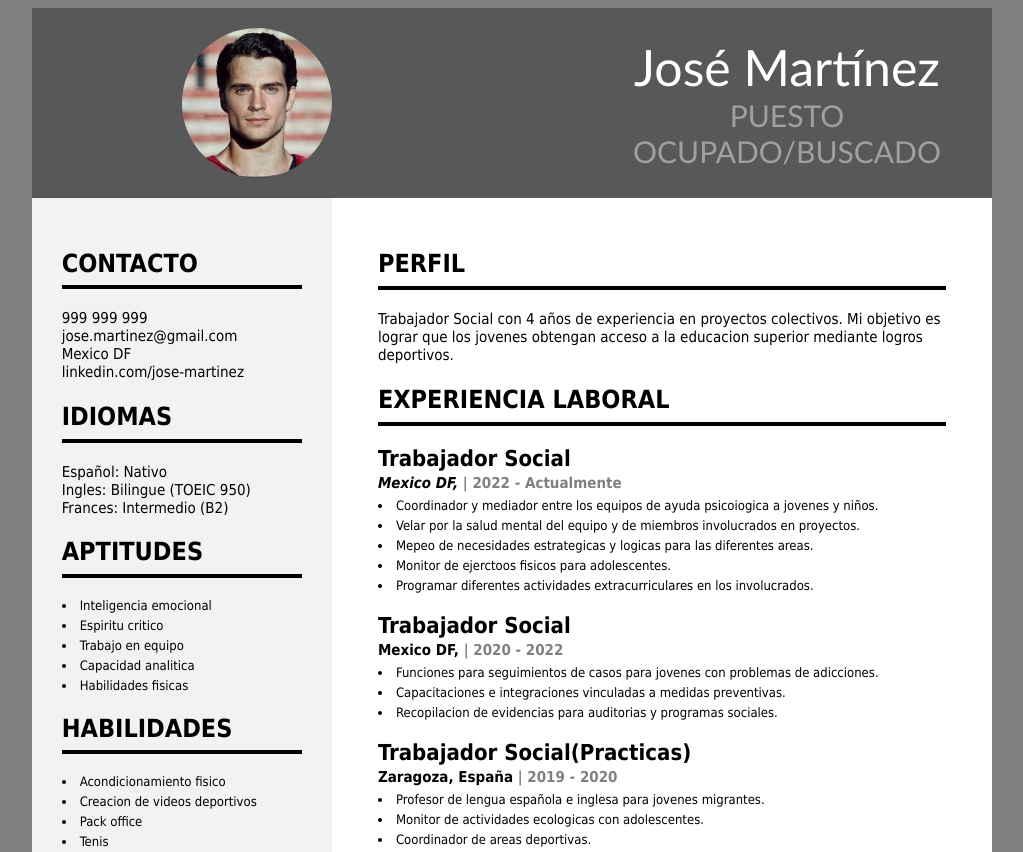
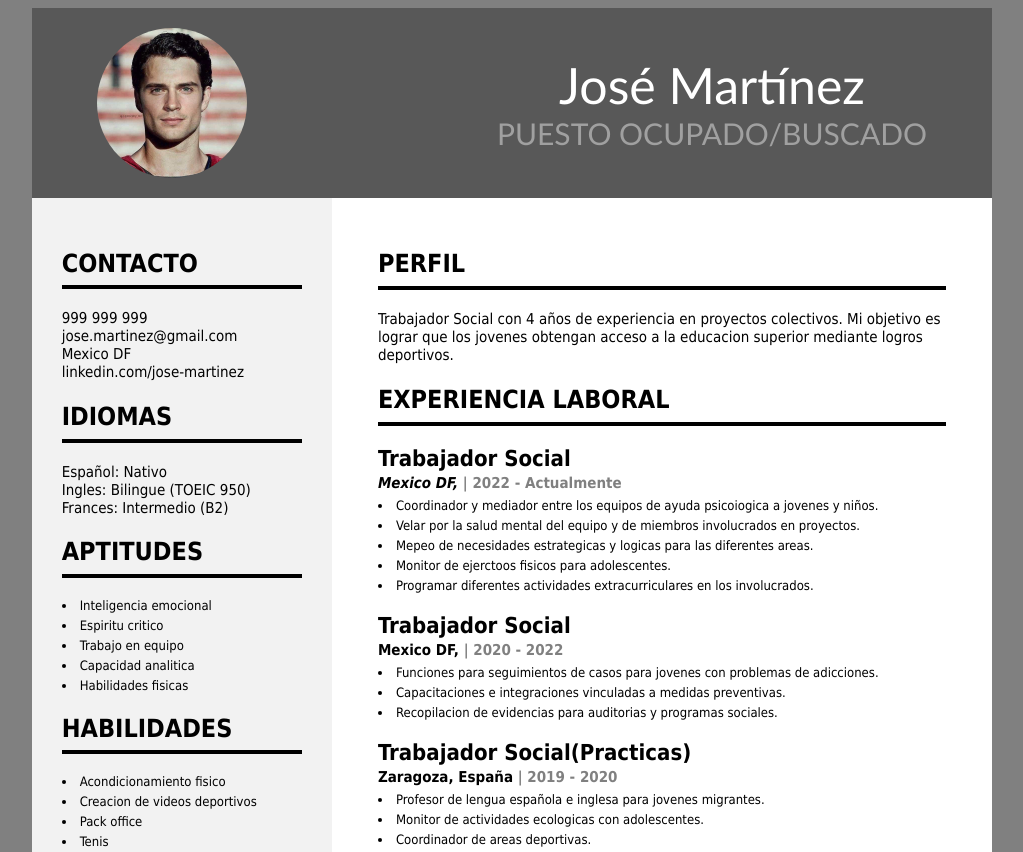
Before and after one commit to AstridDo/Curriculum, a plain HTML site: page index.html in a window 1280 px wide. Shown: the top 852 px of the page, without its empty margins (128-1151 px from the left). Drawn offline with Linux system fonts and the light colour scheme.

Commit message:
style.css

```diff
--- a/style.css
+++ b/style.css
@@ -23,11 +23,10 @@
   font-family: Trebuchet MS;
   background-color: #585858;
   display: flex;
-
+  justify-content: center;
   align-items: center;
   padding-top: 20px;
   padding-bottom: 20px;
-  padding-left: 150px;
 }
 
 #header-text
```
